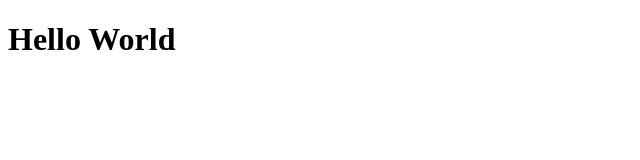
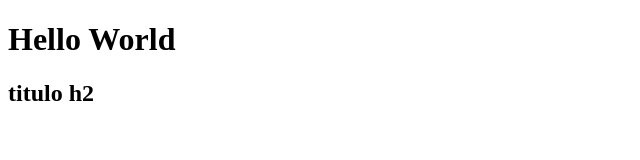
Before and after one commit to Professor-moises/hello-world, a plain HTML site: page index2.html in a window 1280 px wide. Shown: the whole page, without its empty margins (0-640 px from the left). Drawn offline with Linux system fonts and the light colour scheme.

Commit message:
mudanças no arquivo index2.html

```diff
--- a/index2.html
+++ b/index2.html
@@ -1,13 +1,17 @@
 <!DOCTYPE html>
 <html lang="pt_BR">
+
 <head>
     <meta charset="UTF-8">
     <meta http-equiv="X-UA-Compatible" content="IE=edge">
     <meta name="viewport" content="width=device-width, initial-scale=1.0">
     <title>Document</title>
 </head>
+
 <body>
     <h1>Hello World</h1>
+    <h2>titulo h2</h2>
 
 </body>
+
 </html>
```
